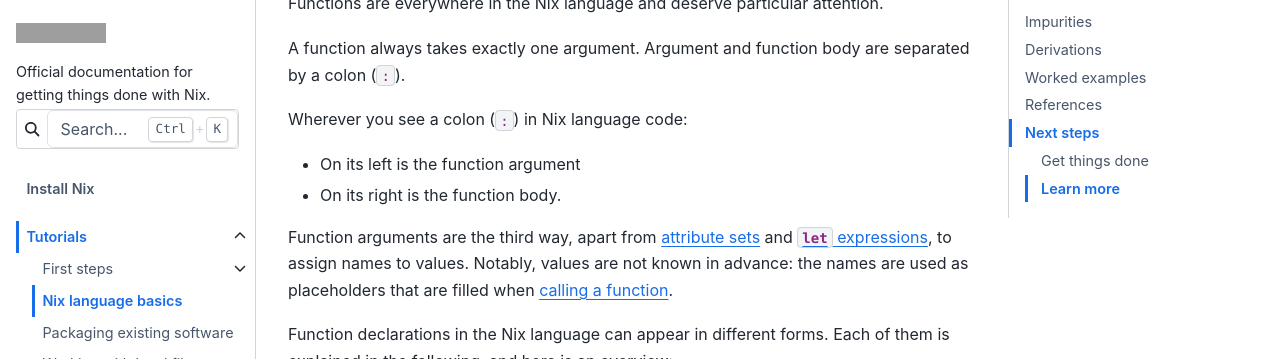
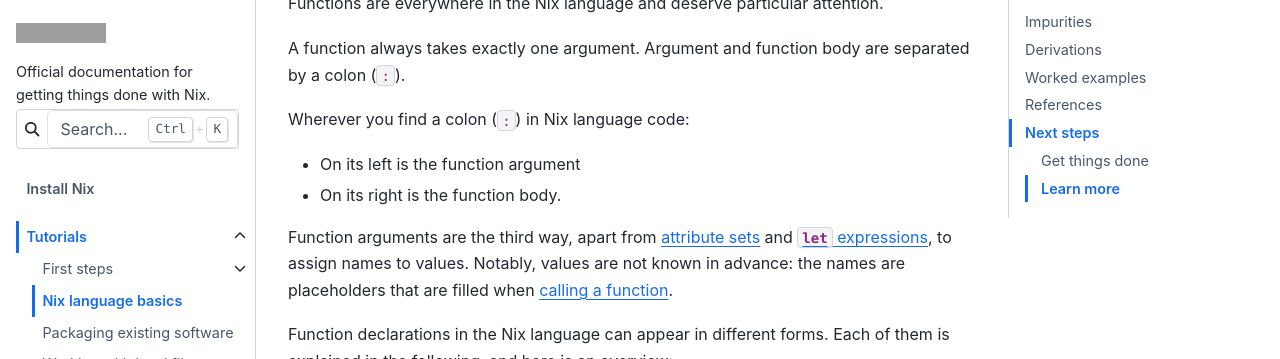
Before and after one commit to NixOS/nix.dev, a Sphinx documentation site: the page built from source/tutorials/nix-language.md, in a window 1280 px wide and 900 px high, scrolled down 16921 px, cut to the strip 151-510 px from the top of the window. Built offline with Sphinx 7.4.7 and the Sphinx Book theme 1.1.4, drawn with Linux system fonts in a browser that asks for light colours; some of the changed text lies outside the part shown; grey boxes are pictures that could not be loaded.

Commit message:
small wording improvements (#877)

```diff
--- a/source/tutorials/nix-language.md
+++ b/source/tutorials/nix-language.md
@@ -1028,12 +1028,12 @@ Functions are everywhere in the Nix language and deserve particular attention.
 A function always takes exactly one argument.
 Argument and function body are separated by a colon (`:`).
 
-Wherever you see a colon (`:`) in Nix language code:
+Wherever you find a colon (`:`) in Nix language code:
 - On its left is the function argument
 - On its right is the function body.
 
 Function arguments are the third way, apart from [attribute sets](attrset) and [`let` expressions](let), to assign names to values.
-Notably, values are not known in advance: the names are used as placeholders that are filled when [calling a function](calling-functions).
+Notably, values are not known in advance: the names are placeholders that are filled when [calling a function](calling-functions).
 
 Function declarations in the Nix language can appear in different forms.
 Each of them is explained in the following, and here is an overview:
@@ -1560,7 +1560,7 @@ After reading `file.nix` the Nix expression is equivalent to the file contents:
 
 Since a Nix file can contain any Nix expression, `import`ed functions can be applied to arguments immediately.
 
-That is, whenever you see additional tokens after a call to `import`, the value it returns should be a function, and anything that follows are arguments to that function.
+That is, whenever you find additional tokens after a call to `import`, the value it returns should be a function, and anything that follows are arguments to that function.
 
 Example:
 
@@ -1870,7 +1870,7 @@ It is usually wrapped by the Nixpkgs build mechanism `stdenv.mkDerivation`, whic
 You will probably never encounter `derivation` in practice.
 :::
 
-Whenever you see `mkDerivation`, it denotes something that Nix will eventually *build*.
+Whenever you encounter `mkDerivation`, it denotes something that Nix will eventually *build*.
 
 Example: [a package using `mkDerivation`](mkDerivation-example)
 
```
